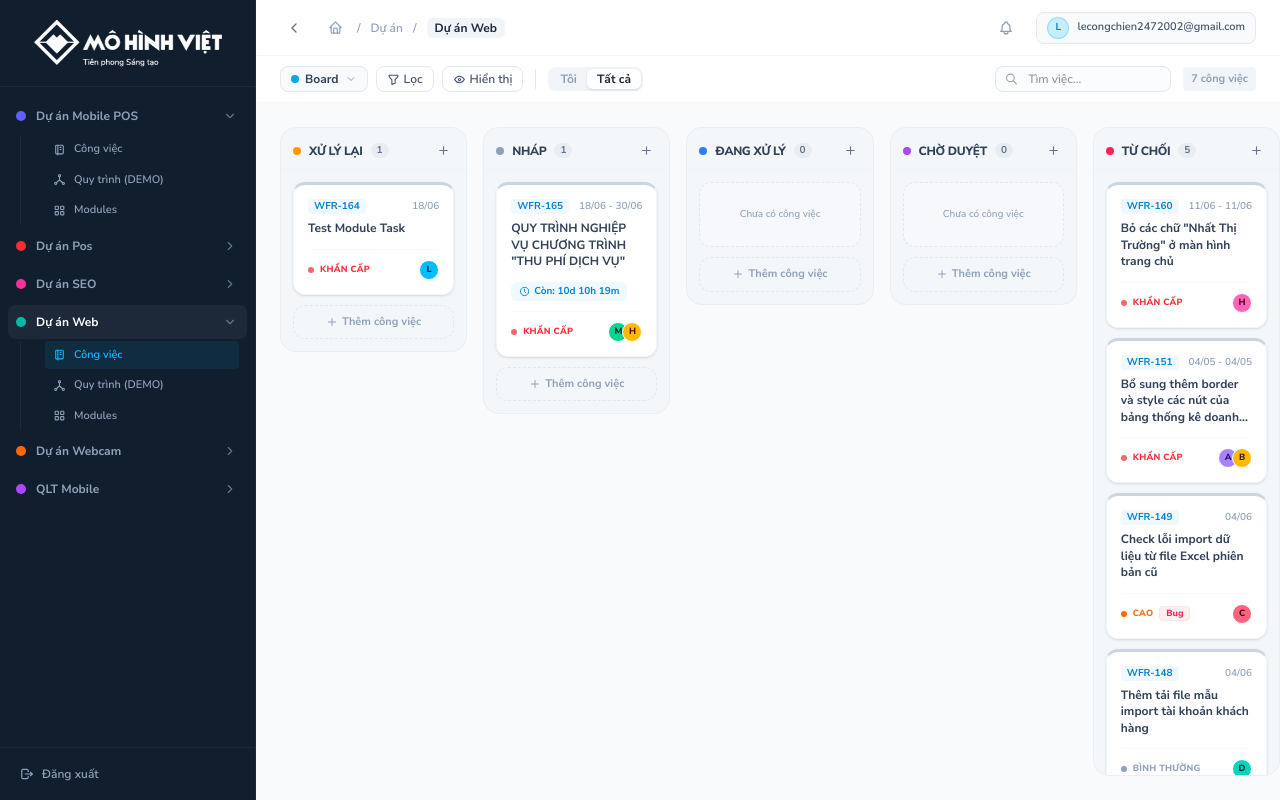
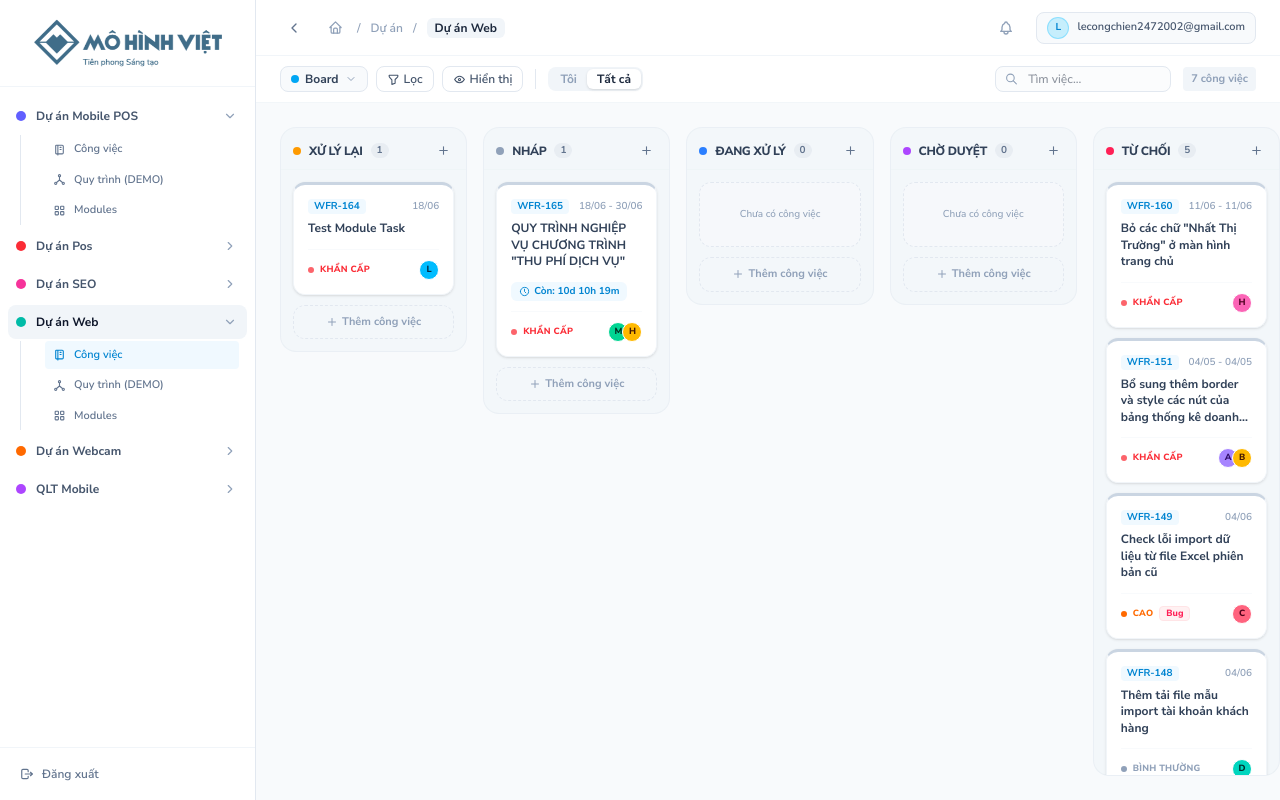
Before and after one commit to linh6666/Work-flow, a Next.js app: page /Administration in a window 1280 px wide. Built offline with nearby package versions, Linux system fonts and the light colour scheme.

Commit message:
10/7/26 lan2

```diff
--- a/components/Administration/index.tsx
+++ b/components/Administration/index.tsx
@@ -246,12 +246,12 @@ export default function Administration() {
     <div className="flex h-screen w-screen bg-slate-50 font-sans overflow-hidden text-slate-800 antialiased">
 
       {/* 1. LEFT SIDEBAR */}
-      <aside className={`${isSidebarCollapsed ? 'w-16' : 'w-64'} bg-[#111e2e] text-slate-300 flex flex-col h-full shrink-0 border-r border-white/5 select-none z-20 transition-all duration-300`}>
+      <aside className={`${isSidebarCollapsed ? 'w-16' : 'w-64'} bg-white text-slate-700 flex flex-col h-full shrink-0 border-r border-slate-200 select-none z-20 transition-all duration-300`}>
 
         {/* Workspace Brand Dropdown */}
-        <div className={`px-0 py-2 border-b border-white/5 flex items-center justify-center hover:bg-white/5 transition-colors cursor-pointer`}>
+        <div className={`px-0 py-2 border-b border-slate-100 flex items-center justify-center hover:bg-slate-50 transition-colors cursor-pointer`}>
           <Image
-            src="/logo/logo1.png"
+            src="/logo/MHV_VN_SOLOGAN_H.png"
             alt="Logo WorkFlow"
             width={560}
             height={140}
@@ -262,9 +262,9 @@ export default function Administration() {
 
 
         {/* Projects Navigation List */}
-        <div className="flex-1 overflow-y-auto px-2 py-3 space-y-1 scrollbar-thin scrollbar-thumb-white/10">
+        <div className="flex-1 overflow-y-auto px-2 py-3 space-y-1 scrollbar-thin scrollbar-thumb-slate-200">
           {/* {!isSidebarCollapsed && (
-            <div className="px-2 pb-1.5 text-[10px] font-bold text-slate-500 uppercase tracking-widest flex items-center justify-between">
+            <div className="px-2 pb-1.5 text-[10px] font-bold text-slate-400 uppercase tracking-widest flex items-center justify-between">
               <span>Dự án của bạn ({projects.length})</span>
             </div>
           )} */}
@@ -276,7 +276,7 @@ export default function Administration() {
                 {/* Project Header Row */}
                 <div
                   className={`w-full flex items-center ${isSidebarCollapsed ? 'justify-center py-2.5' : 'justify-between py-2'} px-2 rounded-lg cursor-pointer transition-all duration-150 ${
-                    isProjectActive ? 'bg-white/5 text-white' : 'hover:bg-white/5 text-slate-400 hover:text-slate-200'
+                    isProjectActive ? 'bg-slate-100 text-slate-900 font-bold' : 'hover:bg-slate-50 text-slate-600 hover:text-slate-900'
                   }`}
                   onClick={() => setActiveProjectId(proj.id)}
                   title={isSidebarCollapsed ? proj.name : undefined}
@@ -291,7 +291,7 @@ export default function Administration() {
                         e.stopPropagation();
                         toggleProjectCollapse(proj.id);
                       }}
-                      className="p-0.5 hover:bg-white/10 rounded text-slate-500 hover:text-slate-300 transition-colors"
+                      className="p-0.5 hover:bg-slate-100 rounded text-slate-400 hover:text-slate-600 transition-colors"
                     >
                       {proj.isOpen ? <IconChevronDown size={14} /> : <IconChevronRight size={14} />}
                     </button>
@@ -300,7 +300,7 @@ export default function Administration() {
 
                 {/* Submenu items (Expanded only) */}
                 {!isSidebarCollapsed && proj.isOpen && (
-                  <div className="pl-6 pr-2 space-y-0.5 border-l border-white/5 ml-3">
+                  <div className="pl-6 pr-2 space-y-0.5 border-l border-slate-200 ml-3">
                     <button
                       onClick={() => {
                         setActiveProjectId(proj.id);
@@ -308,8 +308,8 @@ export default function Administration() {
                       }}
                       className={`w-full flex items-center gap-2 py-1.5 px-2 rounded text-[11px] font-semibold text-left transition-all ${
                         isProjectActive && activeSubMenu === 'tasks'
-                          ? 'text-sky-400 bg-sky-500/10'
-                          : 'text-slate-400 hover:text-slate-200'
+                          ? 'text-sky-600 bg-sky-50'
+                          : 'text-slate-500 hover:text-slate-800'
                       }`}
                     >
                       <IconNotebook size={13} />
@@ -322,8 +322,8 @@ export default function Administration() {
                       }}
                       className={`w-full flex items-center gap-2 py-1.5 px-2 rounded text-[11px] font-semibold text-left transition-all ${
                         isProjectActive && activeSubMenu === 'process'
-                          ? 'text-sky-400 bg-sky-500/10'
-                          : 'text-slate-400 hover:text-slate-200'
+                          ? 'text-sky-600 bg-sky-50'
+                          : 'text-slate-500 hover:text-slate-800'
                       }`}
                     >
                       <IconHierarchy size={13} />
@@ -336,8 +336,8 @@ export default function Administration() {
                       }}
                       className={`w-full flex items-center gap-2 py-1.5 px-2 rounded text-[11px] font-semibold text-left transition-all ${
                         isProjectActive && activeSubMenu === 'modules'
-                          ? 'text-sky-400 bg-sky-500/10'
-                          : 'text-slate-400 hover:text-slate-200'
+                          ? 'text-sky-600 bg-sky-50'
+                          : 'text-slate-500 hover:text-slate-800'
                       }`}
                     >
                       <IconLayoutGrid size={13} />
@@ -351,7 +351,7 @@ export default function Administration() {
         </div>
 
         {/* Footer Area */}
-        <div className="p-3 border-t border-white/5 space-y-2">
+        <div className="p-3 border-t border-slate-100 space-y-2">
           {/* <div className={`flex items-center gap-2.5 ${isSidebarCollapsed ? 'justify-center p-1' : 'px-2 py-1'} bg-white/5 border border-white/10 rounded-lg`}>
             <div className="w-5.5 h-5.5 rounded-full bg-sky-400/20 border border-sky-400/30 flex items-center justify-center text-[10px] font-bold text-sky-300 shrink-0">
               L
@@ -365,7 +365,7 @@ export default function Administration() {
 
           <a
             href="/workspace-selection"
-            className={`w-full flex items-center ${isSidebarCollapsed ? 'justify-center py-2' : 'gap-2 px-2 py-1.5'} hover:bg-rose-500/10 hover:text-rose-400 rounded text-slate-400 text-xs font-semibold transition-all`}
+            className={`w-full flex items-center ${isSidebarCollapsed ? 'justify-center py-2' : 'gap-2 px-2 py-1.5'} hover:bg-rose-50 hover:text-rose-500 rounded text-slate-500 text-xs font-semibold transition-all`}
             title="Đăng xuất"
           >
             <IconLogout size={14} className="shrink-0" />
```
Also changed, not shown: public/logo/MHV_VN_SOLOGAN_H.png (added).
